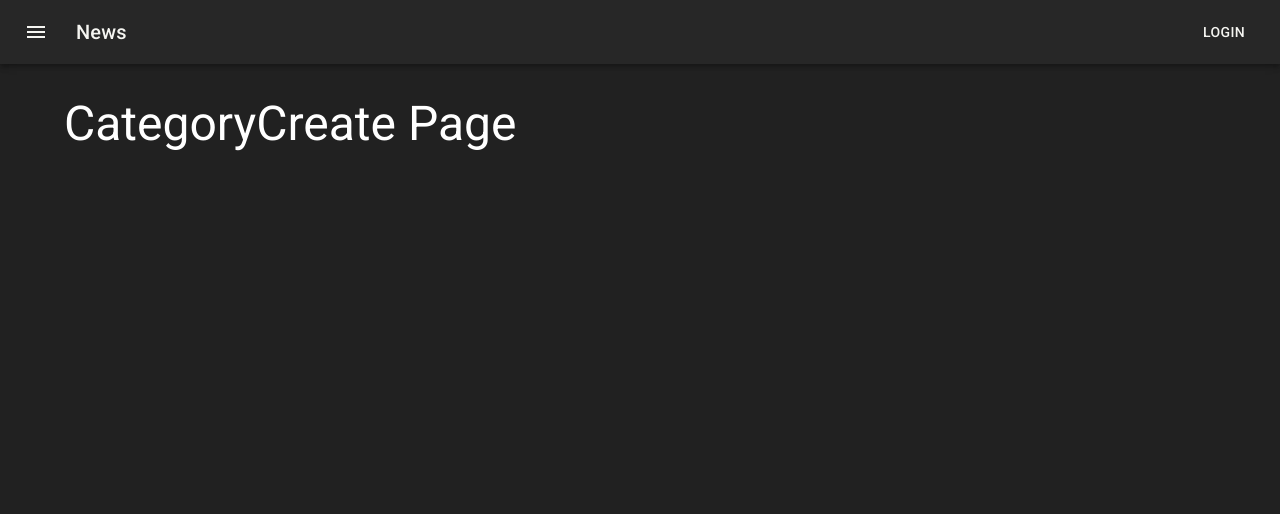
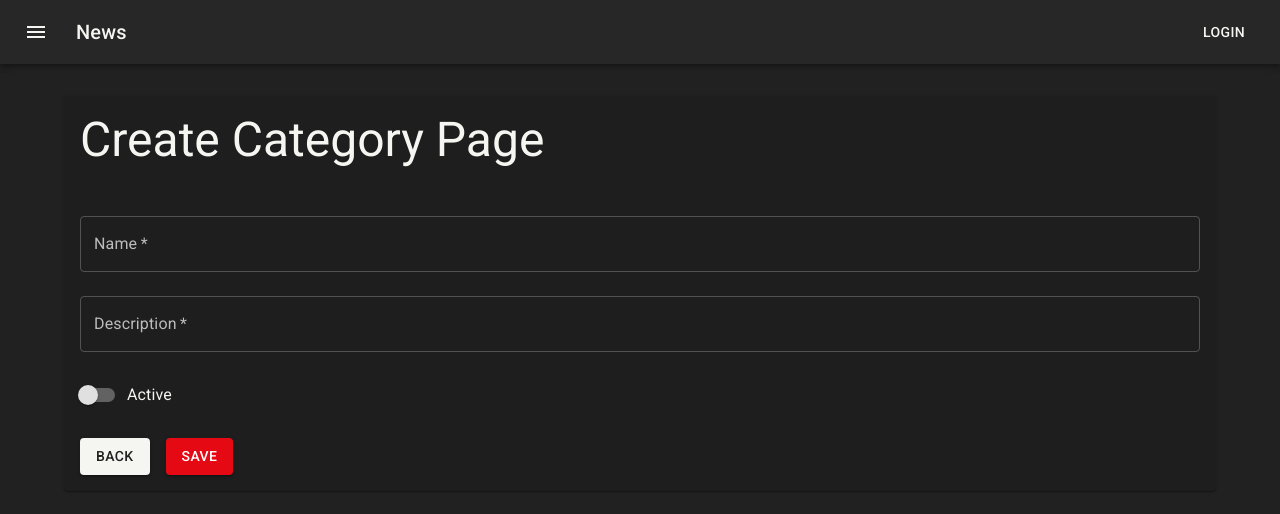
Before and after one commit to CarlosEduardoGui/codeflix, a React (Create React App) app: page /categories/create in a window 1280 px wide. Shown: the top 514 px of the page. Built offline with nearby package versions, Linux system fonts and the light colour scheme.

Commit message:
Refactory in CategoryForm; Created Category Page;

```diff
--- a/src/features/categories/CreateCategory.tsx
+++ b/src/features/categories/CreateCategory.tsx
@@ -1,9 +1,44 @@
-import { Box, Typography } from "@mui/material";
+import { Box, Paper, Typography } from "@mui/material";
+import { useState } from "react";
+import { Category } from "./categorySlice";
+import { CategoryForm } from "./components/CategoryForm";
 
-export const CategoryCreate = () => (
-    <Box>
-        <Typography variant="h3" component="h1">
-            CategoryCreate Page
-        </Typography>
-    </Box>
-);
+export const CategoryCreate = () => {
+    const [isdisabled, setIsdisabled] = useState(false);
+    const [category, setCategory] = useState<Category>({
+        id:"",
+        name: "",
+        description: "",
+        is_active: false,
+        created_at:"",
+        updated_at:"",
+        deleted_at:""
+    });
+
+    const handleChange = (e: any) => {};
+    const handleToggle = (e: any) => {};
+
+    return (
+        <Box>
+            <Paper>
+                <Box p={2}>
+                    <Box mb={2}>
+                        <Typography variant="h3" component="h1">
+                            Create Category Page
+                        </Typography>
+                    </Box>
+                </Box>
+
+                <CategoryForm
+                    category={category}
+                    isdisabled={isdisabled}
+                    isLoading={false}
+                    onSubmit={() => {}}
+                    handleChange={handleChange}
+                    handleToggle={handleToggle}
+                />
+
+            </Paper>
+        </Box>
+    );
+};
--- a/src/features/categories/EditCategory.tsx
+++ b/src/features/categories/EditCategory.tsx
@@ -1,9 +1,37 @@
-import { Box, Typography } from "@mui/material";
+import { Box, Paper, Typography } from "@mui/material";
+import { useState } from "react";
+import { useParams } from "react-router-dom";
+import { useAppSelector } from "../../app/hooks";
+import { selectCategoryById } from "./categorySlice";
+import { CategoryForm } from "./components/CategoryForm";
 
-export const CategoryEdit = () => (
-    <Box>
-        <Typography variant="h3" component="h1">
-            CategoryEdit Page
-        </Typography>
-    </Box>
-);
+export const CategoryEdit = () => {
+    const id = useParams().id || "";
+    const [isdisabled, setIsdisabled] = useState(false);
+    const category = useAppSelector((state) => selectCategoryById(state, id));
+    const handleChange = (e: any) => {};
+    const handleToggle = (e: any) => {};
+
+    return (
+        <Box>
+            <Paper>
+                <Box p={2}>
+                    <Box mb={2}>
+                        <Typography variant="h3" component="h1">
+                            Edit Category Page
+                        </Typography>
+                    </Box>
+                </Box>
+
+                <CategoryForm
+                    category={category}
+                    isdisabled={isdisabled}
+                    isLoading={false}
+                    onSubmit={() => {}}
+                    handleChange={handleChange}
+                    handleToggle={handleToggle}
+                />
+            </Paper>
+        </Box>
+    );
+};
--- a/src/features/categories/ListCategory.tsx
+++ b/src/features/categories/ListCategory.tsx
@@ -7,6 +7,13 @@
 
 export const CategoryList = () => {
     const categories = useAppSelector(selectCategories);
+
+    const componentProps = {
+        toolbar: {
+            showQuickFilter: true,
+            quickFilterProps: { debounceMs: 500 },
+        },
+    }
 
     const rows: GridRowsProp = categories.map((category) => ({
         id: category.id,
@@ -20,7 +27,8 @@
         {
             field: 'name',
             headerName: 'Name',
-            flex: 1
+            flex: 1,
+            renderCell: renderNameCell
         },
         {
             field: 'isActive',
@@ -42,6 +50,16 @@
         },
     ];
 
+    function renderNameCell(rowData: GridRenderCellParams) {
+        return (
+            <Link
+                style={{ textDecoration: 'none' }}
+                to={`/categories/edit/${rowData.id}`}
+            >
+                <Typography color="primary">{rowData.value}</Typography>
+            </Link>
+        )
+    }
     function renderIsActiveCell(rowData: GridRenderCellParams) {
         return (
             <Typography color={rowData.value ? "primary" : "secondary"}>
@@ -50,7 +68,7 @@
         );
     }
 
-    function renderActionsCell(params: GridRenderCellParams){
+    function renderActionsCell(params: GridRenderCellParams) {
         return (
             <IconButton
                 color="secondary"
@@ -76,23 +94,18 @@
                 </Button>
             </Box>
 
-            <div style={{ height: 300, width: '100%' }}>
+            <Box sx={{ display: "flex", height: 500}}>
                 <DataGrid
-                    components={{Toolbar: GridToolbar}}
+                    components={{ Toolbar: GridToolbar }}
                     disableColumnSelector={true}
                     disableColumnFilter={true}
                     disableDensitySelector={true}
                     rowsPerPageOptions={[5, 10, 20, 50, 100]}
                     rows={rows}
                     columns={columns}
-                    componentsProps={{
-                        toolbar: {
-                          showQuickFilter: true,
-                          quickFilterProps: { debounceMs: 500 },
-                        },
-                      }}
+                    componentsProps={componentProps}
                 />
-            </div>
+            </Box>
         </Box>
     );
 };
--- a/src/features/categories/categorySlice.ts
+++ b/src/features/categories/categorySlice.ts
@@ -1,13 +1,13 @@
 import { createSlice } from "@reduxjs/toolkit";
 import { RootState } from "../../app/store";
 
-interface Category {
+export interface Category {
   id: string;
   name: string;
   is_active: boolean;
   created_at: string;
-  update_at: string;
-  delete_at: null | string;
+  updated_at: string;
+  deleted_at: null | string;
   description: null | string;
 }
 
@@ -16,9 +16,9 @@
   name: "Action",
   description: "Very action by John",
   is_active: true,
-  delete_at: null,
+  deleted_at: null,
   created_at: "2022-08-15T10:59:09+0000",
-  update_at: "2022-08-15T10:59:09+0000",
+  updated_at: "2022-08-15T10:59:09+0000",
 };
 
 export const initialState = [
@@ -38,4 +38,18 @@
 
 export const selectCategories = (state: RootState) => state.categories;
 
+export const selectCategoryById = (state: RootState, id: string) => {
+  const category = state.categories.find((category) => category.id === id);
+
+  return category || {
+    id: "",
+    name: "",
+    description: "",
+    is_active: false,
+    created_at: "",
+    updated_at: "",
+    deleted_at: null
+  };
+}
+
 export default categoriesSlice.reducer;
--- /dev/null
+++ b/src/features/categories/components/CategoryForm.tsx
@@ -0,0 +1,87 @@
+import { Box, Button, FormControl, FormControlLabel, FormGroup, Grid, Switch, TextField } from '@mui/material';
+import { Link } from 'react-router-dom';
+import { Category } from '../categorySlice';
+
+type Props = {
+    category: Category;
+    isdisabled?: boolean;
+    isLoading?: boolean;
+    onSubmit: (e: React.FormEvent<HTMLFormElement>) => void;
+    handleChange: (e: React.ChangeEvent<HTMLInputElement>) => void;
+    handleToggle: (e: React.ChangeEvent<HTMLInputElement>) => void;
+}
+
+export function CategoryForm({
+    category,
+    isdisabled = false,
+    isLoading = false,
+    onSubmit,
+    handleChange,
+    handleToggle,
+}: Props) {
+    return (
+        <Box p={2}>
+            <form>
+                <Grid container spacing={3}>
+                    <Grid item xs={12}>
+                        <FormControl fullWidth>
+                            <TextField
+                                required
+                                name="name"
+                                label="Name"
+                                value={category.name}
+                                disabled={isdisabled}
+                                onChange={handleChange}
+                            />
+                        </FormControl>
+                    </Grid>
+                    <Grid item xs={12}>
+                        <FormControl fullWidth>
+                            <TextField
+                                required
+                                name="description"
+                                label="Description"
+                                value={category.description}
+                                disabled={isdisabled}
+                                onChange={handleChange}
+                            />
+                        </FormControl>
+                    </Grid>
+                    <Grid item xs={12}>
+                        <FormGroup>
+                            <FormControlLabel
+                                control={
+                                    <Switch
+                                        name="is_active"
+                                        color="secondary"
+                                        onChange={handleToggle}
+                                        checked={category.is_active}
+                                        inputProps={{ "aria-label": "controlled" }}
+                                    />
+                                }
+                                label="Active"
+                            />
+                        </FormGroup>
+
+                    </Grid>
+
+                    <Grid item xs={12}>
+                        <Box display="flex" gap={2}>
+                            <Button variant="contained" component={Link} to="/categories">
+                                Back
+                            </Button>
+                            <Button
+                                type="submit"
+                                variant="contained"
+                                color="secondary"
+                                disabled={isdisabled}
+                            >
+                                Save
+                            </Button>
+                        </Box>
+                    </Grid>
+                </Grid>
+            </form>
+        </Box>
+    )
+}
```
